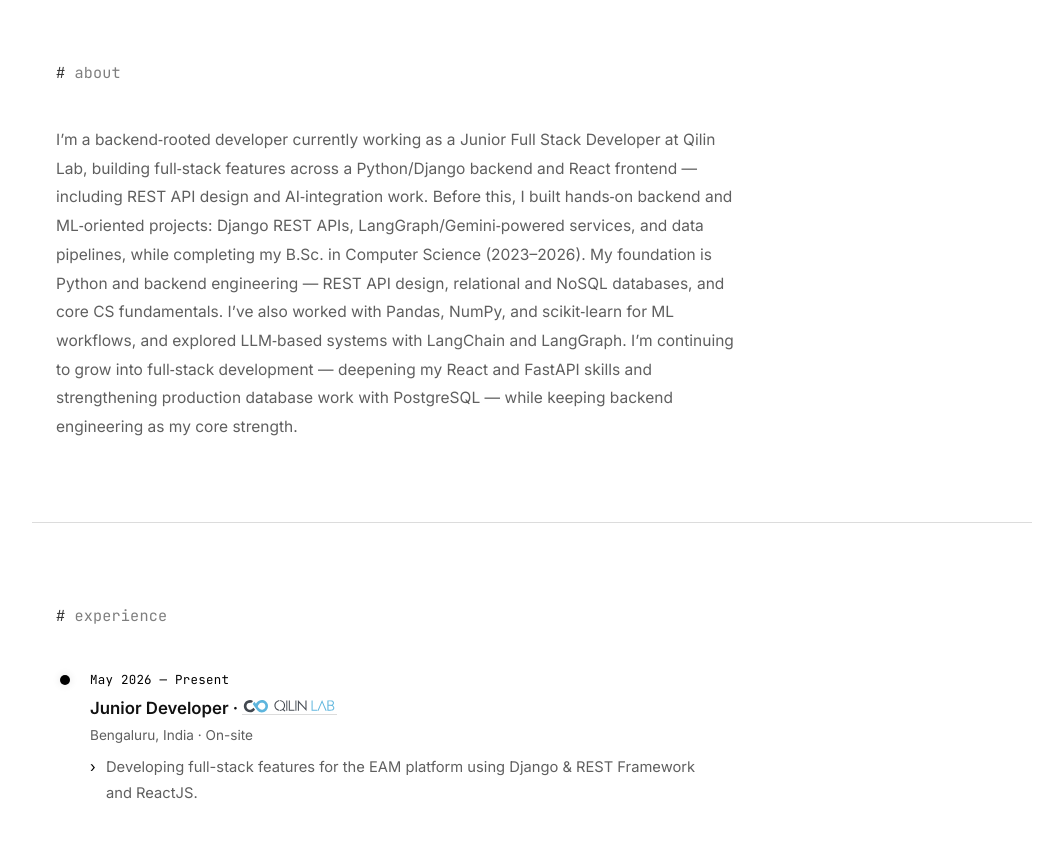
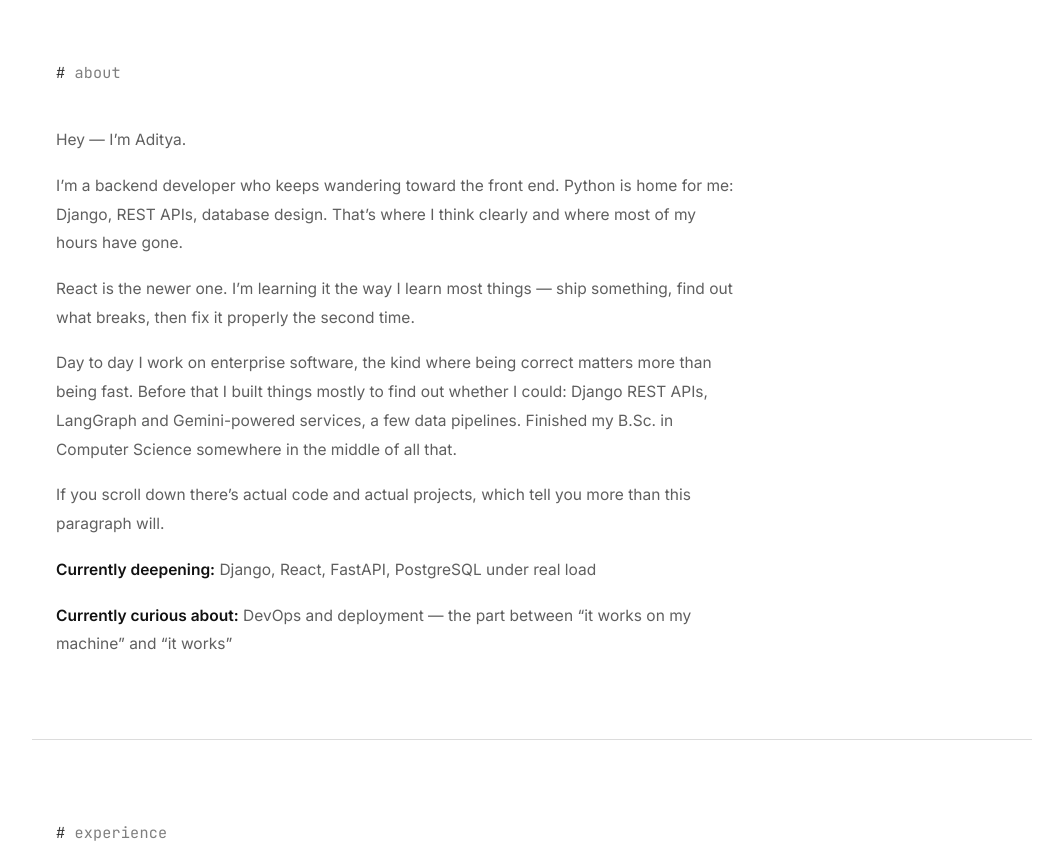
Before and after one commit to AdityaMohite47/Portfolio-Site, a React (Vite) app: page / in a window 1280 px wide. Shown: the part 880-1736 px from the top of the page, without its empty margins (108-1171 px from the left). Built offline with nearby package versions, Linux system fonts and the light colour scheme; no server answers.

Commit message:
Rewrite About section copy with a more personal, conversational tone
Split into discrete paragraphs instead of a single pre-line block, and
add bold-labeled "currently" lines for what I'm learning/exploring.

```diff
--- a/src/components/About.jsx
+++ b/src/components/About.jsx
@@ -3,15 +3,19 @@ function About() {
     <section id="about">
       <h2><span>#</span> about</h2>
 
-      <p>
-I’m a backend‑rooted developer currently working as a Junior Full Stack Developer at Qilin Lab, building full‑stack features across a Python/Django backend and React frontend — including REST API design and AI‑integration work.
+      <p>Hey — I’m Aditya.</p>
 
-Before this, I built hands‑on backend and ML‑oriented projects: Django REST APIs, LangGraph/Gemini‑powered services, and data pipelines, while completing my B.Sc. in Computer Science (2023–2026).
+      <p>I’m a backend developer who keeps wandering toward the front end. Python is home for me: Django, REST APIs, database design. That’s where I think clearly and where most of my hours have gone.</p>
 
-My foundation is Python and backend engineering — REST API design, relational and NoSQL databases, and core CS fundamentals. I’ve also worked with Pandas, NumPy, and scikit‑learn for ML workflows, and explored LLM‑based systems with LangChain and LangGraph.
+      <p>React is the newer one. I’m learning it the way I learn most things — ship something, find out what breaks, then fix it properly the second time.</p>
 
-I’m continuing to grow into full‑stack development — deepening my React and FastAPI skills and strengthening production database work with PostgreSQL — while keeping backend engineering as my core strength.
-      </p>
+      <p>Day to day I work on enterprise software, the kind where being correct matters more than being fast. Before that I built things mostly to find out whether I could: Django REST APIs, LangGraph and Gemini-powered services, a few data pipelines. Finished my B.Sc. in Computer Science somewhere in the middle of all that.</p>
+
+      <p>If you scroll down there’s actual code and actual projects, which tell you more than this paragraph will.</p>
+
+      <p><strong>Currently deepening:</strong> Django, React, FastAPI, PostgreSQL under real load</p>
+
+      <p><strong>Currently curious about:</strong> DevOps and deployment — the part between “it works on my machine” and “it works”</p>
     </section>
   )
 }
--- a/src/index.css
+++ b/src/index.css
@@ -380,7 +380,15 @@ h2 span {
   font-size: 0.97rem;
   max-width: 680px;
   line-height: 1.85;
-  white-space: pre-line;
+}
+
+#about p + p {
+  margin-top: 1.1em;
+}
+
+#about strong {
+  color: var(--text);
+  font-weight: 600;
 }
 
 /* ── Experience ── */
```
